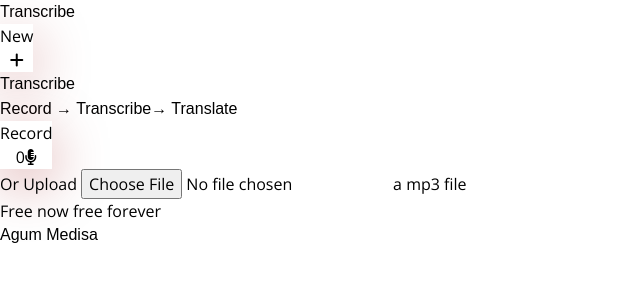
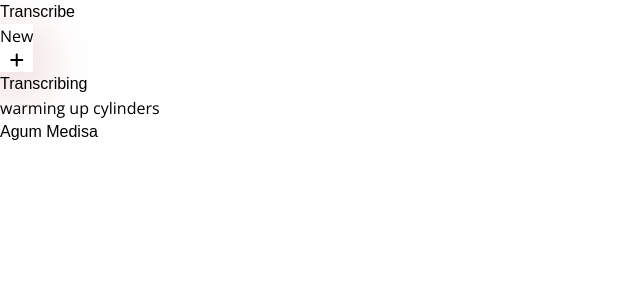
Before and after one commit to agummds/ml-react-app, a React (Vite) app: page / in a window 1280 px wide. Shown: the top 300 px of the page, without its empty margins (0-640 px from the left). Built offline with nearby package versions, Linux system fonts and the light colour scheme.

Commit message:
memberpaiki error Transcribing

```diff
--- a/src/App.jsx
+++ b/src/App.jsx
@@ -2,7 +2,7 @@ import { useState, useEffect } from 'react'
 import HomePage from './components/HomePage'
 import Header from './components/Header'
 import FileDisplay from './components/FileDisplay'
-import Transcribe from './components/Transcribe'
+import Transcribing from './components/Transcribing'
 
 
 function App() {
@@ -10,6 +10,9 @@ function App() {
   const [audioStream, setAudioStream] = useState(null)
 
   const isAudioAvailable = file || audioStream
+
+  const [output, setOutput] = useState(null)
+  const [loading, setLoading] = useState(true )
 
   function handleAudioReset(){
     setFile(null)
@@ -24,10 +27,15 @@ function App() {
     <div className='flex flex-col p-4 max-w-[1000px] mx-auto w-full'>
       <section className='min-h-screen flex flex-col'>
         <Header/>
-        {isAudioAvailable ? (
+        {output ? (
+          <Information/>
+        ) : loading ? (
+          <Transcribing/>
+        ) : isAudioAvailable ? (
           <FileDisplay handleAudioReset = {handleAudioReset} file={file} audioStream= {setAudioStream} />
-        ) : (
-        <HomePage setFile={setFile} setAudioStream={setAudioStream}/>)}
+        ) :
+          <HomePage setFile={setFile} setAudioStream={setAudioStream}/>
+      }
       </section>
     <h1 className='text-green-400'>Agum Medisa</h1>
     <footer>
--- a/src/components/Transcribe.jsx
+++ /dev/null
@@ -1,29 +0,0 @@
-import React from "react"
-
-export default function Transcribe(props){
-    const {downloading} = props
-
-    return(
-        <div className="flex items-center flex-col justify-center gap-10 md:gap-14 py-24">
-            <div className="flex flex-col gap-2 sm:gap-4">
-
-            <h1 className="font-semibold text-3xl sm:text-4xl md:text-5xl ">Transcribing<span
-                className="text-red-400 bold"></span>
-            </h1>
-            <p>
-                {!downloading ? 'warning up cylinders' : 'core cylinders engaged'}
-            </p>
-            </div>
-
-            <div className="flex flex-col gap-2 sm:gap-4 max-w-[5000px] mx-auto -w-full">
-                {[0,1,2].map(val => {
-                return(
-                    <div key={val} className={'rounded-full h-2 sm:h-3 bg-slate-400 loading ' + `loading${val}`}>
-                    </div>
-                )
-            })}
-
-            </div>
-        </div>
-    )
-}
--- /dev/null
+++ b/src/components/Transcribing.jsx
@@ -0,0 +1,21 @@
+import React from 'react'
+
+export default function Transcribing(props) {
+    const { downloading } = props
+
+    return (
+        <div className='flex items-center flex-1 flex-col justify-center gap-10 md:gap-14 text-center pb-24 p-4'>
+            <div className='flex flex-col gap-2 sm:gap-4'>
+                <h1 className='font-semibold text-4xl sm:text-5xl md:text-6xl'>
+                    <span className='text-blue-400 bold'>Transcribing</span>
+                </h1>
+                <p>{!downloading ? 'warming up cylinders' : 'core cylinders engaged'}</p>
+            </div>
+            <div className='flex flex-col gap-2 sm:gap-3 max-w-[400px] mx-auto w-full'>
+                {[0, 1, 2].map(val => (
+                    <div key={val} className={'rounded-full h-2 sm:h-3 bg-slate-400 loading ' + `loading${val}`}></div>
+                ))}
+            </div>
+        </div>
+    )
+}
--- a/src/index.css
+++ b/src/index.css
@@ -19,3 +19,30 @@ h1, h2, h3, .bold{
 .specialBtn:hover{
     opacity: 1.5;;
 }
+
+.loading{
+    animation: width 5s linear infinite;
+    margin-right: auto;
+}
+
+.loading1{
+    animation-delay:  -4s;
+}
+
+.loading2{
+    animation-delay: -2s;
+}
+
+@keyframes width{
+    0%{width: 100%;}
+    10%{width: 73%;}
+    20%{width: 35%;}
+    30%{width: 37%;}
+    40%{width: 48%;}
+    50%{width: 65%;}
+    60%{width: 46%;}
+    70%{width: 38%;}
+    80%{width: 66%;}
+    90%{width: 76%;}
+    100%{width: 100%;}
+}
```
